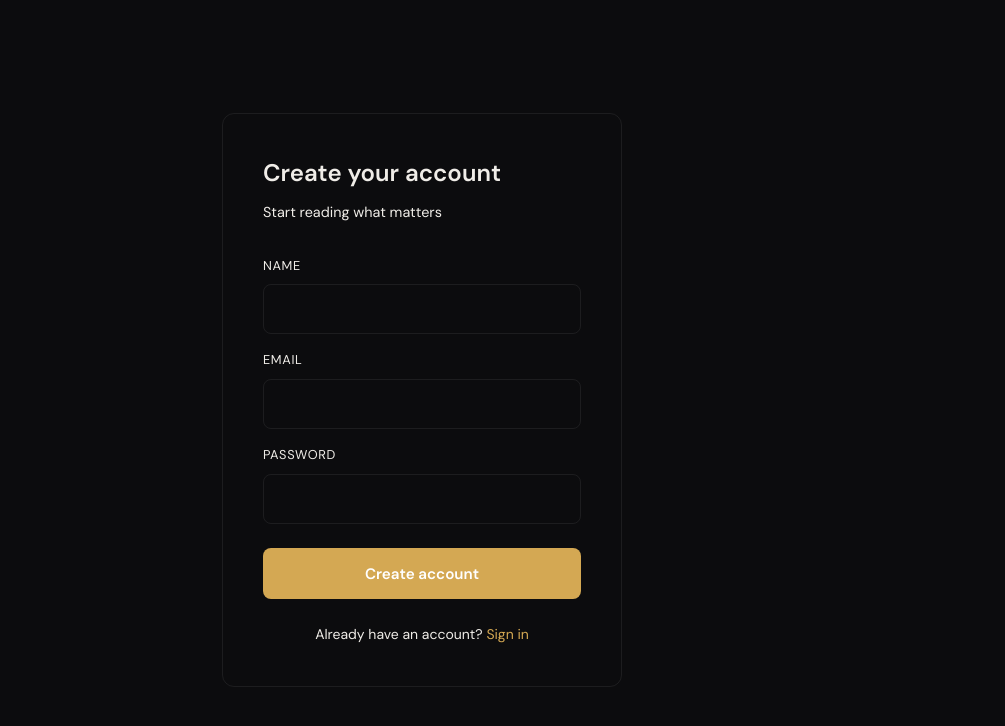
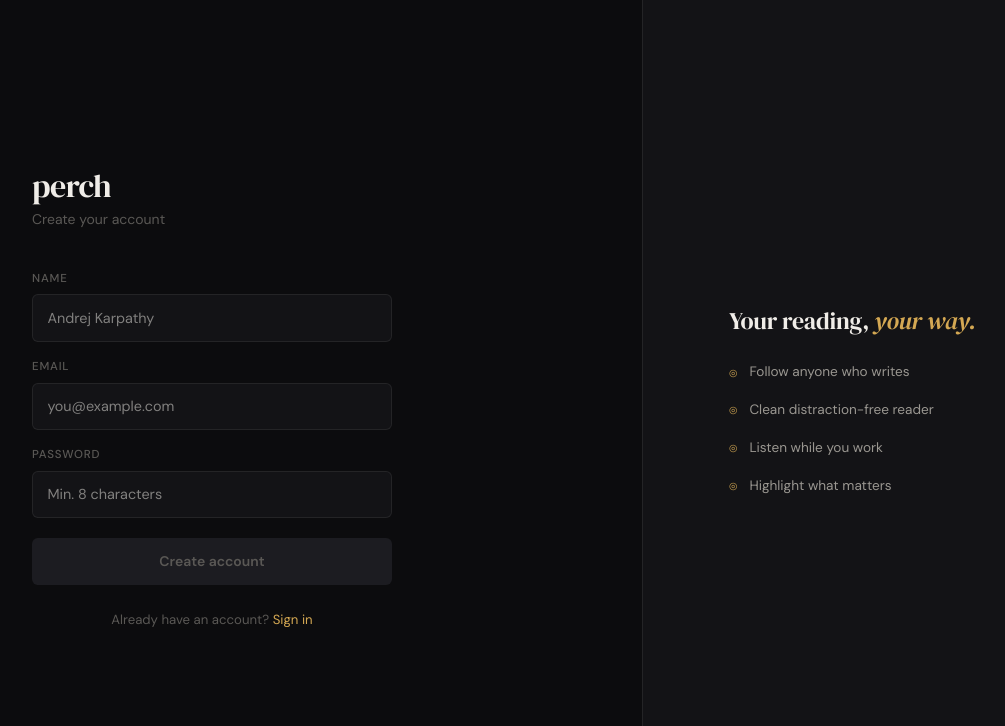
Before and after one commit to HirenGajjar/perch-web, a React (Vite) app in the folder apps/web/: page /register in a window 1280 px wide. Shown: the top 726 px of the page, without its empty margins (218-1223 px from the left). Built offline with nearby package versions, Linux system fonts and the light colour scheme.

Commit message:
feat: redesigned login and register pages

```diff
--- a/apps/web/src/pages/LoginPage.tsx
+++ b/apps/web/src/pages/LoginPage.tsx
@@ -1,163 +1,250 @@
-import { useState } from 'react'
-import { Link, useNavigate } from 'react-router-dom'
-import { useMutation } from '@tanstack/react-query'
-import { api } from '../lib/api.ts'
-import { useAuthStore } from '../store/auth.ts'
+import { useState } from 'react';
+import { Link, useNavigate } from 'react-router-dom';
+import { useMutation } from '@tanstack/react-query';
+import { api } from '../lib/api.ts';
+import { useAuthStore } from '../store/auth.ts';
+import { usePageTitle } from '../hooks/usePageTitle.ts';
 
 export default function LoginPage() {
-  const navigate = useNavigate()
-  const setAuth = useAuthStore(s => s.setAuth)
-  const [email, setEmail] = useState('')
-  const [password, setPassword] = useState('')
-  const [error, setError] = useState('')
+  const navigate = useNavigate();
+  const setAuth = useAuthStore((s) => s.setAuth);
+  const [email, setEmail] = useState('');
+  const [password, setPassword] = useState('');
+  const [error, setError] = useState('');
+
+  usePageTitle('Login');
 
   const login = useMutation({
     mutationFn: async () => {
-      const res = await api.post('/auth/login', { email, password })
-      return res.data
+      const res = await api.post('/auth/login', { email, password });
+      return res.data;
     },
     onSuccess: (data) => {
-      setAuth(data.user, data.token)
-      navigate('/')
+      setAuth(data.user, data.token);
+      navigate('/');
     },
     onError: (err: any) => {
-      setError(err.response?.data?.error ?? 'Login failed')
-    }
-  })
+      setError(err.response?.data?.error ?? 'Invalid email or password');
+    },
+  });
 
   return (
-    <div style={{
+    <div
+      style={{
         minHeight: '100vh',
         display: 'flex',
+        background: 'var(--bg)',
+      }}
+    >
+      {/* Left panel */}
+      <div
+        style={{
+          flex: 1,
+          display: 'flex',
+          flexDirection: 'column',
           alignItems: 'center',
           justifyContent: 'center',
-      background: 'var(--bg-primary)'
-    }}>
-      <div style={{
-        width: '100%',
-        maxWidth: '400px',
-        padding: '2.5rem',
-        background: 'var(--bg-secondary)',
-        border: '1px solid var(--border)',
-        borderRadius: '12px',
-      }}>
-        <h1 style={{
-          fontSize: '1.5rem',
-          fontWeight: '600',
-          marginBottom: '0.5rem',
-          color: 'var(--text-primary)'
-        }}>
+          padding: '3rem 2rem',
+        }}
+      >
+        <div style={{ width: '100%', maxWidth: '360px' }}>
+          {/* Logo */}
+          <div style={{ marginBottom: '2.5rem' }}>
+            <div
+              style={{
+                fontFamily: "'DM Serif Display', serif",
+                fontSize: '2rem',
+                color: 'var(--text)',
+                letterSpacing: '-0.02em',
+                lineHeight: 1,
+                marginBottom: '0.4rem',
+              }}
+            >
+              perch
+            </div>
+            <p style={{ fontSize: '0.875rem', color: 'var(--text-3)', lineHeight: 1.5 }}>
               Welcome back
-        </h1>
-        <p style={{ color: 'var(--text-secondary)', marginBottom: '2rem', fontSize: '0.9rem' }}>
-          Sign in to your Perch account
             </p>
+          </div>
 
+          {/* Error */}
           {error && (
-          <div style={{
-            padding: '0.75rem 1rem',
-            background: '#2a1515',
-            border: '1px solid #5a2020',
-            borderRadius: '8px',
-            color: '#ff6b6b',
-            fontSize: '0.875rem',
-            marginBottom: '1.5rem'
-          }}>
+            <div
+              style={{
+                padding: '0.65rem 0.9rem',
+                background: 'rgba(224,85,85,0.08)',
+                border: '1px solid rgba(224,85,85,0.2)',
+                borderRadius: 'var(--radius-sm)',
+                color: 'var(--red)',
+                fontSize: '0.825rem',
+                marginBottom: '1.25rem',
+              }}
+            >
               {error}
             </div>
           )}
 
+          {/* Form */}
           <div style={{ display: 'flex', flexDirection: 'column', gap: '1rem' }}>
             <div>
-            <label style={{
+              <label
+                style={{
                   display: 'block',
-              fontSize: '0.8rem',
-              color: 'var(--text-secondary)',
-              marginBottom: '0.5rem',
+                  fontSize: '0.72rem',
+                  color: 'var(--text-3)',
+                  marginBottom: '0.4rem',
                   textTransform: 'uppercase',
-              letterSpacing: '0.05em'
-            }}>
+                  letterSpacing: '0.07em',
+                  fontWeight: 500,
+                }}
+              >
                 Email
               </label>
               <input
                 type="email"
                 value={email}
-              onChange={e => setEmail(e.target.value)}
-              onKeyDown={e => e.key === 'Enter' && login.mutate()}
+                onChange={(e) => setEmail(e.target.value)}
+                onKeyDown={(e) => e.key === 'Enter' && login.mutate()}
+                placeholder="you@example.com"
                 style={{
                   width: '100%',
-                padding: '0.75rem 1rem',
-                background: 'var(--bg-tertiary)',
+                  padding: '0.7rem 0.9rem',
+                  background: 'var(--bg-2)',
                   border: '1px solid var(--border)',
-                borderRadius: '8px',
-                color: 'var(--text-primary)',
-                fontSize: '0.95rem',
-                outline: 'none',
+                  borderRadius: 'var(--radius-sm)',
+                  color: 'var(--text)',
+                  fontSize: '0.9rem',
+                  transition: 'border-color 0.15s',
                 }}
+                onFocus={(e) => (e.target.style.borderColor = 'var(--accent)')}
+                onBlur={(e) => (e.target.style.borderColor = 'var(--border)')}
               />
             </div>
 
             <div>
-            <label style={{
+              <label
+                style={{
                   display: 'block',
-              fontSize: '0.8rem',
-              color: 'var(--text-secondary)',
-              marginBottom: '0.5rem',
+                  fontSize: '0.72rem',
+                  color: 'var(--text-3)',
+                  marginBottom: '0.4rem',
                   textTransform: 'uppercase',
-              letterSpacing: '0.05em'
-            }}>
+                  letterSpacing: '0.07em',
+                  fontWeight: 500,
+                }}
+              >
                 Password
               </label>
               <input
                 type="password"
                 value={password}
-              onChange={e => setPassword(e.target.value)}
-              onKeyDown={e => e.key === 'Enter' && login.mutate()}
+                onChange={(e) => setPassword(e.target.value)}
+                onKeyDown={(e) => e.key === 'Enter' && login.mutate()}
+                placeholder="••••••••"
                 style={{
                   width: '100%',
-                padding: '0.75rem 1rem',
-                background: 'var(--bg-tertiary)',
+                  padding: '0.7rem 0.9rem',
+                  background: 'var(--bg-2)',
                   border: '1px solid var(--border)',
-                borderRadius: '8px',
-                color: 'var(--text-primary)',
-                fontSize: '0.95rem',
-                outline: 'none',
+                  borderRadius: 'var(--radius-sm)',
+                  color: 'var(--text)',
+                  fontSize: '0.9rem',
+                  transition: 'border-color 0.15s',
                 }}
+                onFocus={(e) => (e.target.style.borderColor = 'var(--accent)')}
+                onBlur={(e) => (e.target.style.borderColor = 'var(--border)')}
               />
             </div>
 
             <button
               onClick={() => login.mutate()}
-            disabled={login.isPending}
+              disabled={login.isPending || !email || !password}
               style={{
-              marginTop: '0.5rem',
-              padding: '0.85rem',
-              background: login.isPending ? 'var(--bg-tertiary)' : 'var(--accent)',
-              color: 'white',
+                marginTop: '0.25rem',
+                padding: '0.75rem',
+                background:
+                  login.isPending || !email || !password ? 'var(--bg-3)' : 'var(--accent)',
+                color: login.isPending || !email || !password ? 'var(--text-3)' : '#0c0c0e',
                 border: 'none',
-              borderRadius: '8px',
-              fontSize: '0.95rem',
-              fontWeight: '600',
-              cursor: login.isPending ? 'not-allowed' : 'pointer',
-              transition: 'background 0.2s',
+                borderRadius: 'var(--radius-sm)',
+                fontSize: '0.875rem',
+                fontWeight: 600,
+                cursor: login.isPending || !email || !password ? 'not-allowed' : 'pointer',
+                transition: 'background 0.15s',
               }}
             >
               {login.isPending ? 'Signing in...' : 'Sign in'}
             </button>
           </div>
 
-        <p style={{
+          <p
+            style={{
               marginTop: '1.5rem',
+              fontSize: '0.825rem',
+              color: 'var(--text-3)',
               textAlign: 'center',
-          color: 'var(--text-secondary)',
-          fontSize: '0.875rem'
-        }}>
+            }}
+          >
             No account?{' '}
-          <Link to="/register" style={{ color: 'var(--accent)', textDecoration: 'none' }}>
+            <Link
+              to="/register"
+              style={{
+                color: 'var(--accent)',
+                textDecoration: 'none',
+              }}
+            >
               Create one
             </Link>
           </p>
         </div>
       </div>
-  )
+
+      {/* Right panel — decorative */}
+      <div
+        style={{
+          width: '420px',
+          background: 'var(--bg-2)',
+          borderLeft: '1px solid var(--border)',
+          display: 'flex',
+          flexDirection: 'column',
+          alignItems: 'center',
+          justifyContent: 'center',
+          padding: '3rem',
+        }}
+      >
+        <div style={{ maxWidth: '300px' }}>
+          <div
+            style={{
+              fontFamily: "'DM Serif Display', serif",
+              fontSize: '1.5rem',
+              color: 'var(--text)',
+              lineHeight: 1.4,
+              marginBottom: '1.5rem',
+              letterSpacing: '-0.01em',
+            }}
+          >
+            "Read deeply,{' '}
+            <span style={{ color: 'var(--accent)', fontStyle: 'italic' }}>not widely.</span>"
+          </div>
+
+          <div style={{ display: 'flex', flexDirection: 'column', gap: '1rem' }}>
+            {[
+              { icon: '◎', text: 'Follow anyone who writes' },
+              { icon: '◎', text: 'Clean distraction-free reader' },
+              { icon: '◎', text: 'Listen while you work' },
+              { icon: '◎', text: 'Highlight what matters' },
+            ].map((item) => (
+              <div
+                key={item.text}
+                style={{ display: 'flex', alignItems: 'center', gap: '0.75rem' }}
+              >
+                <span style={{ color: 'var(--accent)', fontSize: '0.6rem' }}>{item.icon}</span>
+                <span style={{ fontSize: '0.85rem', color: 'var(--text-2)' }}>{item.text}</span>
+              </div>
+            ))}
+          </div>
+        </div>
+      </div>
+    </div>
+  );
 }
--- a/apps/web/src/pages/RegisterPage.tsx
+++ b/apps/web/src/pages/RegisterPage.tsx
@@ -1,191 +1,284 @@
-import { useState } from 'react'
-import { Link, useNavigate } from 'react-router-dom'
-import { useMutation } from '@tanstack/react-query'
-import { api } from '../lib/api.ts'
-import { useAuthStore } from '../store/auth.ts'
+import { useState } from 'react';
+import { Link, useNavigate } from 'react-router-dom';
+import { useMutation } from '@tanstack/react-query';
+import { api } from '../lib/api.ts';
+import { useAuthStore } from '../store/auth.ts';
+import { usePageTitle } from '../hooks/usePageTitle.ts';
 
 export default function RegisterPage() {
-  const navigate = useNavigate()
-  const setAuth = useAuthStore(s => s.setAuth)
-  const [name, setName] = useState('')
-  const [email, setEmail] = useState('')
-  const [password, setPassword] = useState('')
-  const [error, setError] = useState('')
+  const navigate = useNavigate();
+  const setAuth = useAuthStore((s) => s.setAuth);
+  const [name, setName] = useState('');
+  const [email, setEmail] = useState('');
+  const [password, setPassword] = useState('');
+  const [error, setError] = useState('');
+
+  usePageTitle('Create account');
 
   const register = useMutation({
     mutationFn: async () => {
-      const res = await api.post('/auth/register', { name, email, password })
-      return res.data
+      const res = await api.post('/auth/register', { name, email, password });
+      return res.data;
     },
     onSuccess: (data) => {
-      setAuth(data.user, data.token)
-      navigate('/')
+      setAuth(data.user, data.token);
+      navigate('/');
     },
     onError: (err: any) => {
-      setError(err.response?.data?.error ?? 'Registration failed')
-    }
-  })
+      setError(err.response?.data?.error ?? 'Registration failed');
+    },
+  });
 
   return (
-    <div style={{
+    <div
+      style={{
         minHeight: '100vh',
         display: 'flex',
+        background: 'var(--bg)',
+      }}
+    >
+      {/* Left panel */}
+      <div
+        style={{
+          flex: 1,
+          display: 'flex',
+          flexDirection: 'column',
           alignItems: 'center',
           justifyContent: 'center',
-      background: 'var(--bg-primary)'
-    }}>
-      <div style={{
-        width: '100%',
-        maxWidth: '400px',
-        padding: '2.5rem',
-        background: 'var(--bg-secondary)',
-        border: '1px solid var(--border)',
-        borderRadius: '12px',
-      }}>
-        <h1 style={{
-          fontSize: '1.5rem',
-          fontWeight: '600',
-          marginBottom: '0.5rem',
-          color: 'var(--text-primary)'
-        }}>
+          padding: '3rem 2rem',
+        }}
+      >
+        <div style={{ width: '100%', maxWidth: '360px' }}>
+          {/* Logo */}
+          <div style={{ marginBottom: '2.5rem' }}>
+            <div
+              style={{
+                fontFamily: "'DM Serif Display', serif",
+                fontSize: '2rem',
+                color: 'var(--text)',
+                letterSpacing: '-0.02em',
+                lineHeight: 1,
+                marginBottom: '0.4rem',
+              }}
+            >
+              perch
+            </div>
+            <p style={{ fontSize: '0.875rem', color: 'var(--text-3)', lineHeight: 1.5 }}>
               Create your account
-        </h1>
-        <p style={{ color: 'var(--text-secondary)', marginBottom: '2rem', fontSize: '0.9rem' }}>
-          Start reading what matters
             </p>
+          </div>
 
+          {/* Error */}
           {error && (
-          <div style={{
-            padding: '0.75rem 1rem',
-            background: '#2a1515',
-            border: '1px solid #5a2020',
-            borderRadius: '8px',
-            color: '#ff6b6b',
-            fontSize: '0.875rem',
-            marginBottom: '1.5rem'
-          }}>
+            <div
+              style={{
+                padding: '0.65rem 0.9rem',
+                background: 'rgba(224,85,85,0.08)',
+                border: '1px solid rgba(224,85,85,0.2)',
+                borderRadius: 'var(--radius-sm)',
+                color: 'var(--red)',
+                fontSize: '0.825rem',
+                marginBottom: '1.25rem',
+              }}
+            >
               {error}
             </div>
           )}
 
+          {/* Form */}
           <div style={{ display: 'flex', flexDirection: 'column', gap: '1rem' }}>
             <div>
-            <label style={{
+              <label
+                style={{
                   display: 'block',
-              fontSize: '0.8rem',
-              color: 'var(--text-secondary)',
-              marginBottom: '0.5rem',
+                  fontSize: '0.72rem',
+                  color: 'var(--text-3)',
+                  marginBottom: '0.4rem',
                   textTransform: 'uppercase',
-              letterSpacing: '0.05em'
-            }}>
+                  letterSpacing: '0.07em',
+                  fontWeight: 500,
+                }}
+              >
                 Name
               </label>
               <input
                 type="text"
                 value={name}
-              onChange={e => setName(e.target.value)}
+                onChange={(e) => setName(e.target.value)}
+                placeholder="Andrej Karpathy"
                 style={{
                   width: '100%',
-                padding: '0.75rem 1rem',
-                background: 'var(--bg-tertiary)',
+                  padding: '0.7rem 0.9rem',
+                  background: 'var(--bg-2)',
                   border: '1px solid var(--border)',
-                borderRadius: '8px',
-                color: 'var(--text-primary)',
-                fontSize: '0.95rem',
-                outline: 'none',
+                  borderRadius: 'var(--radius-sm)',
+                  color: 'var(--text)',
+                  fontSize: '0.9rem',
+                  transition: 'border-color 0.15s',
                 }}
+                onFocus={(e) => (e.target.style.borderColor = 'var(--accent)')}
+                onBlur={(e) => (e.target.style.borderColor = 'var(--border)')}
               />
             </div>
 
             <div>
-            <label style={{
+              <label
+                style={{
                   display: 'block',
-              fontSize: '0.8rem',
-              color: 'var(--text-secondary)',
-              marginBottom: '0.5rem',
+                  fontSize: '0.72rem',
+                  color: 'var(--text-3)',
+                  marginBottom: '0.4rem',
                   textTransform: 'uppercase',
-              letterSpacing: '0.05em'
-            }}>
+                  letterSpacing: '0.07em',
+                  fontWeight: 500,
+                }}
+              >
                 Email
               </label>
               <input
                 type="email"
                 value={email}
-              onChange={e => setEmail(e.target.value)}
+                onChange={(e) => setEmail(e.target.value)}
+                placeholder="you@example.com"
                 style={{
                   width: '100%',
-                padding: '0.75rem 1rem',
-                background: 'var(--bg-tertiary)',
+                  padding: '0.7rem 0.9rem',
+                  background: 'var(--bg-2)',
                   border: '1px solid var(--border)',
-                borderRadius: '8px',
-                color: 'var(--text-primary)',
-                fontSize: '0.95rem',
-                outline: 'none',
+                  borderRadius: 'var(--radius-sm)',
+                  color: 'var(--text)',
+                  fontSize: '0.9rem',
+                  transition: 'border-color 0.15s',
                 }}
+                onFocus={(e) => (e.target.style.borderColor = 'var(--accent)')}
+                onBlur={(e) => (e.target.style.borderColor = 'var(--border)')}
               />
             </div>
 
             <div>
-            <label style={{
+              <label
+                style={{
                   display: 'block',
-              fontSize: '0.8rem',
-              color: 'var(--text-secondary)',
-              marginBottom: '0.5rem',
+                  fontSize: '0.72rem',
+                  color: 'var(--text-3)',
+                  marginBottom: '0.4rem',
                   textTransform: 'uppercase',
-              letterSpacing: '0.05em'
-            }}>
+                  letterSpacing: '0.07em',
+                  fontWeight: 500,
+                }}
+              >
                 Password
               </label>
               <input
                 type="password"
                 value={password}
-              onChange={e => setPassword(e.target.value)}
-              onKeyDown={e => e.key === 'Enter' && register.mutate()}
+                onChange={(e) => setPassword(e.target.value)}
+                onKeyDown={(e) => e.key === 'Enter' && register.mutate()}
+                placeholder="Min. 8 characters"
                 style={{
                   width: '100%',
-                padding: '0.75rem 1rem',
-                background: 'var(--bg-tertiary)',
+                  padding: '0.7rem 0.9rem',
+                  background: 'var(--bg-2)',
                   border: '1px solid var(--border)',
-                borderRadius: '8px',
-                color: 'var(--text-primary)',
-                fontSize: '0.95rem',
-                outline: 'none',
+                  borderRadius: 'var(--radius-sm)',
+                  color: 'var(--text)',
+                  fontSize: '0.9rem',
+                  transition: 'border-color 0.15s',
                 }}
+                onFocus={(e) => (e.target.style.borderColor = 'var(--accent)')}
+                onBlur={(e) => (e.target.style.borderColor = 'var(--border)')}
               />
             </div>
 
             <button
               onClick={() => register.mutate()}
-            disabled={register.isPending}
+              disabled={register.isPending || !email || !password}
               style={{
-              marginTop: '0.5rem',
-              padding: '0.85rem',
-              background: register.isPending ? 'var(--bg-tertiary)' : 'var(--accent)',
-              color: 'white',
+                marginTop: '0.25rem',
+                padding: '0.75rem',
+                background:
+                  register.isPending || !email || !password ? 'var(--bg-3)' : 'var(--accent)',
+                color: register.isPending || !email || !password ? 'var(--text-3)' : '#0c0c0e',
                 border: 'none',
-              borderRadius: '8px',
-              fontSize: '0.95rem',
-              fontWeight: '600',
-              cursor: register.isPending ? 'not-allowed' : 'pointer',
-              transition: 'background 0.2s',
+                borderRadius: 'var(--radius-sm)',
+                fontSize: '0.875rem',
+                fontWeight: 600,
+                cursor: register.isPending || !email || !password ? 'not-allowed' : 'pointer',
+                transition: 'background 0.15s',
               }}
             >
               {register.isPending ? 'Creating account...' : 'Create account'}
             </button>
           </div>
 
-        <p style={{
+          <p
+            style={{
               marginTop: '1.5rem',
+              fontSize: '0.825rem',
+              color: 'var(--text-3)',
               textAlign: 'center',
-          color: 'var(--text-secondary)',
-          fontSize: '0.875rem'
-        }}>
+            }}
+          >
             Already have an account?{' '}
-          <Link to="/login" style={{ color: 'var(--accent)', textDecoration: 'none' }}>
+            <Link
+              to="/login"
+              style={{
+                color: 'var(--accent)',
+                textDecoration: 'none',
+              }}
+            >
               Sign in
             </Link>
           </p>
         </div>
       </div>
-  )
+
+      {/* Right panel */}
+      <div
+        style={{
+          width: '420px',
+          background: 'var(--bg-2)',
+          borderLeft: '1px solid var(--border)',
+          display: 'flex',
+          flexDirection: 'column',
+          alignItems: 'center',
+          justifyContent: 'center',
+          padding: '3rem',
+        }}
+      >
+        <div style={{ maxWidth: '300px' }}>
+          <div
+            style={{
+              fontFamily: "'DM Serif Display', serif",
+              fontSize: '1.5rem',
+              color: 'var(--text)',
+              lineHeight: 1.4,
+              marginBottom: '1.5rem',
+              letterSpacing: '-0.01em',
+            }}
+          >
+            Your reading,{' '}
+            <span style={{ color: 'var(--accent)', fontStyle: 'italic' }}>your way.</span>
+          </div>
+
+          <div style={{ display: 'flex', flexDirection: 'column', gap: '1rem' }}>
+            {[
+              { icon: '◎', text: 'Follow anyone who writes' },
+              { icon: '◎', text: 'Clean distraction-free reader' },
+              { icon: '◎', text: 'Listen while you work' },
+              { icon: '◎', text: 'Highlight what matters' },
+            ].map((item) => (
+              <div
+                key={item.text}
+                style={{ display: 'flex', alignItems: 'center', gap: '0.75rem' }}
+              >
+                <span style={{ color: 'var(--accent)', fontSize: '0.6rem' }}>{item.icon}</span>
+                <span style={{ fontSize: '0.85rem', color: 'var(--text-2)' }}>{item.text}</span>
+              </div>
+            ))}
+          </div>
+        </div>
+      </div>
+    </div>
+  );
 }
```
Lines whose indentation alone changed are shown as unchanged.
